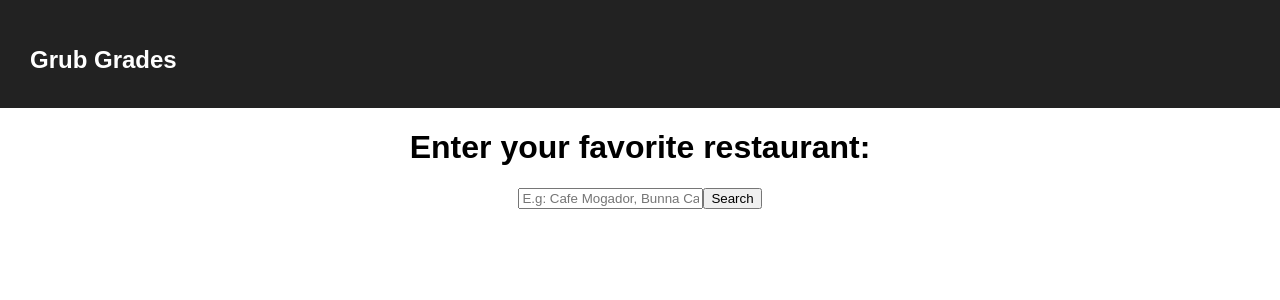
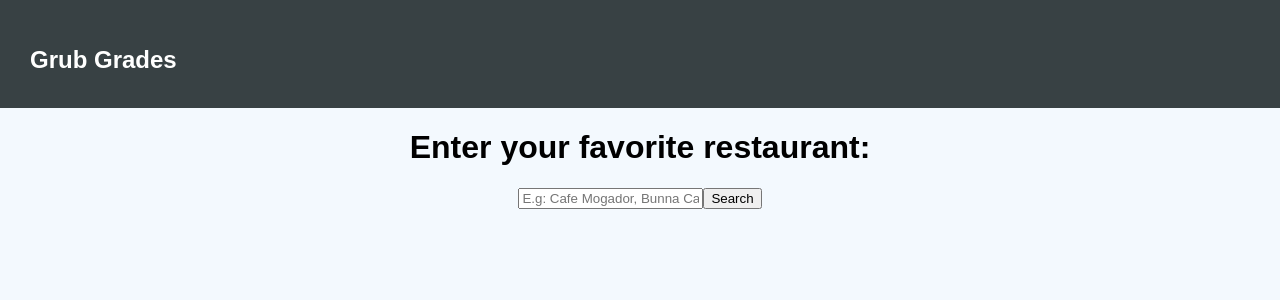
Before and after one commit to Mk-Etlinger/grub-grades, a React (Create React App) app: page / in a window 1280 px wide. Shown: the top 300 px of the page. Built offline with nearby package versions, Linux system fonts and the light colour scheme.

Commit message:
add background color to body, change header color

```diff
--- a/src/App.css
+++ b/src/App.css
@@ -2,8 +2,12 @@
   text-align: center;
 }
 
+body {
+  background-color: #f3f9fe;
+}
+
 .App-header {
-  background-color: #222;
+  background-color: #384144;
   height: 3em;
   padding: 30px;
   color: white;
```
